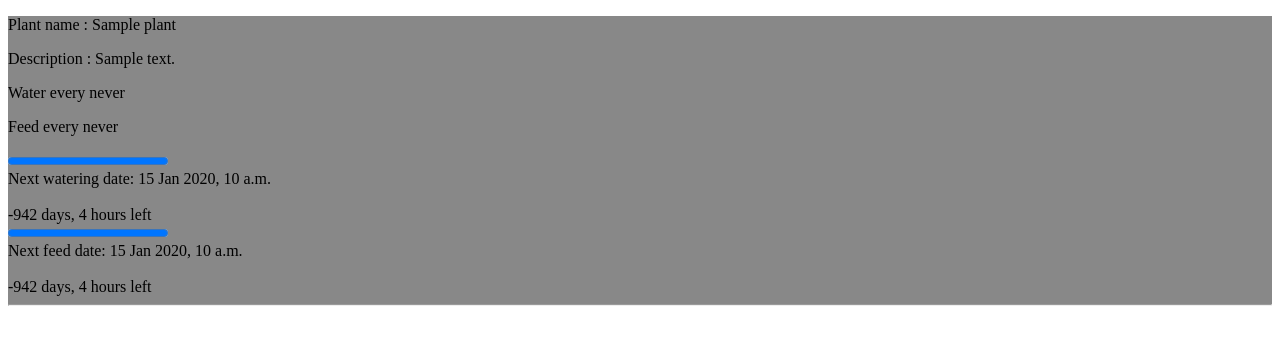
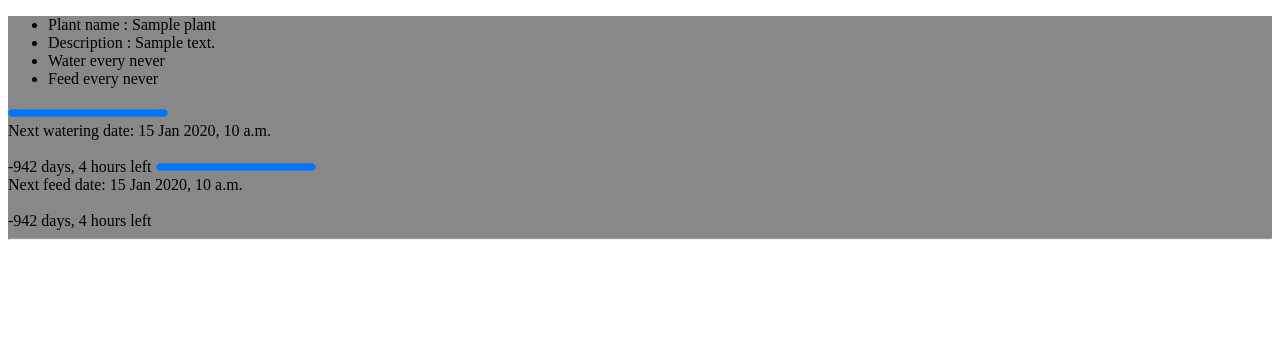
Before and after one commit to samuele-mattiuzzo/houseplant-reminder, a Django app: page / in a window 1280 px wide. Shown: the top 345 px of the page. Run offline with Django 4.2, Linux system fonts and the light colour scheme; tables that the repository leaves empty hold one stand-in row (values such as "Sample post").

Commit message:
templating

```diff
--- a/reminders/templates/reminders/base.html
+++ b/reminders/templates/reminders/base.html
@@ -7,12 +7,14 @@
   </head>
   <body>
     {% for plant in objects %}
-    <div style="background-color:{{ plant.color }}">
-      <p>Plant name : {{ plant.name }}</p>
-      <p>Description : {{ plant.description }}</p>
-      <p>Water every {{ plant.water_repeat_every_human }}</p>
-      <p>Feed every {{ plant.feed_repeat_every_human }}</p>
-      <div>
+    <div class="plant-row" style="background-color:{{ plant.color }}">
+      <ul class="plant-details">
+        <li>Plant name : {{ plant.name }}</li>
+        <li>Description : {{ plant.description }}</li>
+        <li>Water every {{ plant.water_repeat_every_human }}</li>
+        <li>Feed every {{ plant.feed_repeat_every_human }}</li>
+      </ul>
+      <div class="plant-progress">
         <progress
           value="{{ plant.schedule.water_time_left_percent }}"
           max="100"
@@ -22,8 +24,6 @@
         <br /><br />
         <span>{{ plant.schedule.water_time_left.0 }} days,</span>
         <span>{{ plant.schedule.water_time_left.1 }} hours</span> left
-      </div>
-      <div>
         <progress
           value="{{ plant.schedule.feed_time_left_percent }}"
           max="100"
```
